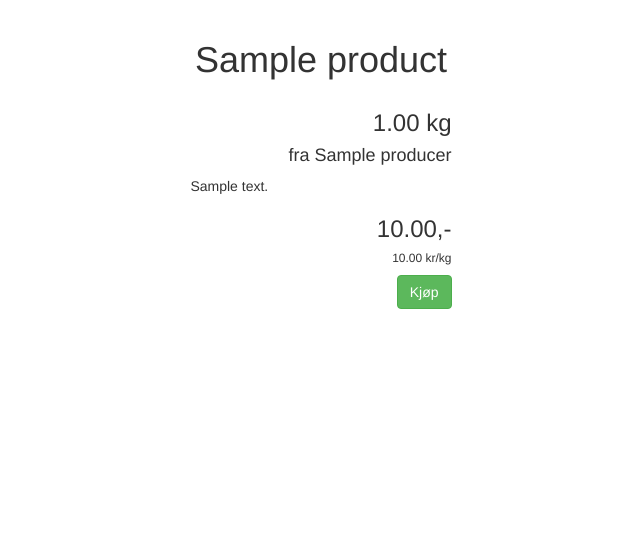
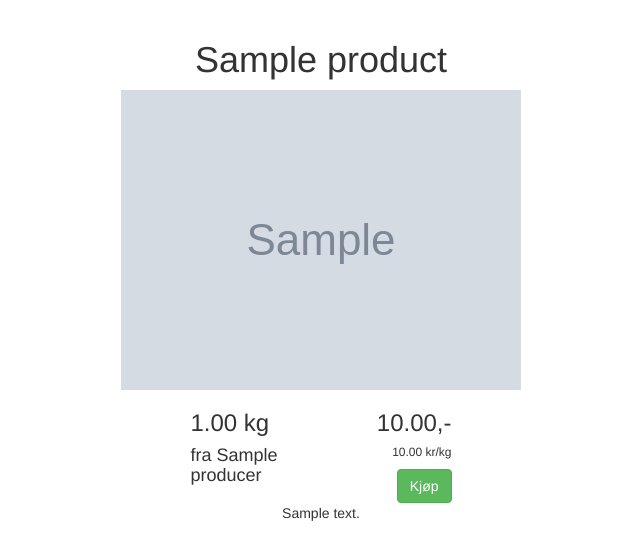
Before and after one commit to orhels/FoodDay, a Django app: page /product/1/ in a window 1280 px wide. Shown: the part 51-611 px from the top of the page, without its empty margins (319-959 px from the left). Run offline with Django 3.2, Linux system fonts and the light colour scheme; tables that the repository leaves empty hold one stand-in row (values such as "Sample post"); grey boxes marked "Sample" are stand-in pictures; some libraries are stand-ins or nearby versions.

Commit message:
Improved design of the product detail view with an image

```diff
--- a/FoodDay/settings.py
+++ b/FoodDay/settings.py
@@ -55,12 +55,12 @@ USE_TZ = True
 
 # Absolute filesystem path to the directory that will hold user-uploaded files.
 # Example: "/var/www/example.com/media/"
-MEDIA_ROOT = ''
+MEDIA_ROOT = PROJECT_ROOT_PATH.child('uploaded_media')
 
 # URL that handles the media served from MEDIA_ROOT. Make sure to use a
 # trailing slash.
 # Examples: "http://example.com/media/", "http://media.example.com/"
-MEDIA_URL = ''
+MEDIA_URL = '/media/'
 
 # Absolute path to the directory static files should be collected to.
 # Don't put anything in this directory yourself; store your static files
@@ -119,6 +119,7 @@ TEMPLATE_DIRS = (PROJECT_ROOT_PATH.child('templates'),
                  PROJECT_ROOT_PATH.child('Products').child('templates'),
                  PROJECT_ROOT_PATH.child('Recipies').child('templates'),)
 
+
 INSTALLED_APPS = (
     'django.contrib.auth',
     'django.contrib.contenttypes',
--- a/FoodDay/urls.py
+++ b/FoodDay/urls.py
@@ -1,3 +1,4 @@
+from django.conf import settings
 from django.conf.urls import patterns, include, url
 
 from Products.views import ProductDetailView, ProductIndexView, ProductTypeDetailView, ProductTypeIndexView, \
@@ -5,6 +6,7 @@ from Products.views import ProductDetailView, ProductIndexView, ProductTypeDetai
 from Misc.views import FrontPageView
 
 # Uncomment the next two lines to enable the admin:
+from django.conf.urls.static import static
 from django.contrib import admin
 from django.contrib.staticfiles.urls import staticfiles_urlpatterns
 
@@ -35,4 +37,5 @@ urlpatterns = patterns('',
 
 )
 
-urlpatterns += staticfiles_urlpatterns()
+if settings.DEBUG:
+    urlpatterns += staticfiles_urlpatterns() + static(settings.MEDIA_URL, document_root=settings.MEDIA_ROOT)
--- a/Products/models.py
+++ b/Products/models.py
@@ -18,6 +18,8 @@ class Product(models.Model):
     massUnit = models.CharField(max_length=150, choices=UNITS)
     vegetarian = models.BooleanField()
     vegan = models.BooleanField()
+    image = models.ImageField(verbose_name='height 400px, width 326px', upload_to='product_images',
+                              default='product_images/product_images_placeholder.png', blank=True)
 
     #Relations
     producer = models.ForeignKey('Producer')
--- a/Products/templates/product_detail.html
+++ b/Products/templates/product_detail.html
@@ -6,19 +6,21 @@
     <div class="row">
         <div class="col-xs-12 col-sm-offset-1 col-sm-10 col-md-offset-1 col-md-10 col-lg-offset-2 col-lg-8">
 
-            <h1 class="text-center">{{ product.name }}</h1>
+            <div class="text-center">
+                <h1 class="text-center">{{ product.name }}</h1>
+                <img src="{{ product.image.url }}"/>
+            </div>
 
             <div class="row">
-                <div class="col-lg-offset-4 col-lg-4">
+                <div class="col-lg-offset-4 col-lg-2">
 
-                    <div class="text-right">
+                    <div class="text-left">
                         <h3>{{ product.mass }} {{ product.massUnit }}</h3>
                         <h4>fra {{ product.producer }}</h4>
                     </div>
+                </div>
 
-
-                    <p>{{ product.description }}</p>
-
+                <div class="col-lg-2">
                     <div class="text-right">
                         <h3>{{ product.pretty_price }}</h3>
                         <h6>{{ product.pretty_price_per_mass }}</h6>
@@ -26,6 +28,13 @@
                     </div>
                 </div>
             </div>
+            <div class="row">
+
+                <div class="text-center">
+                    <p>{{ product.description }}</p>
+                </div>
+
+            </div>
 
 
         </div>
```
Also changed, not shown: uploaded_media/product_images/product_images_placeholder.png (added).
